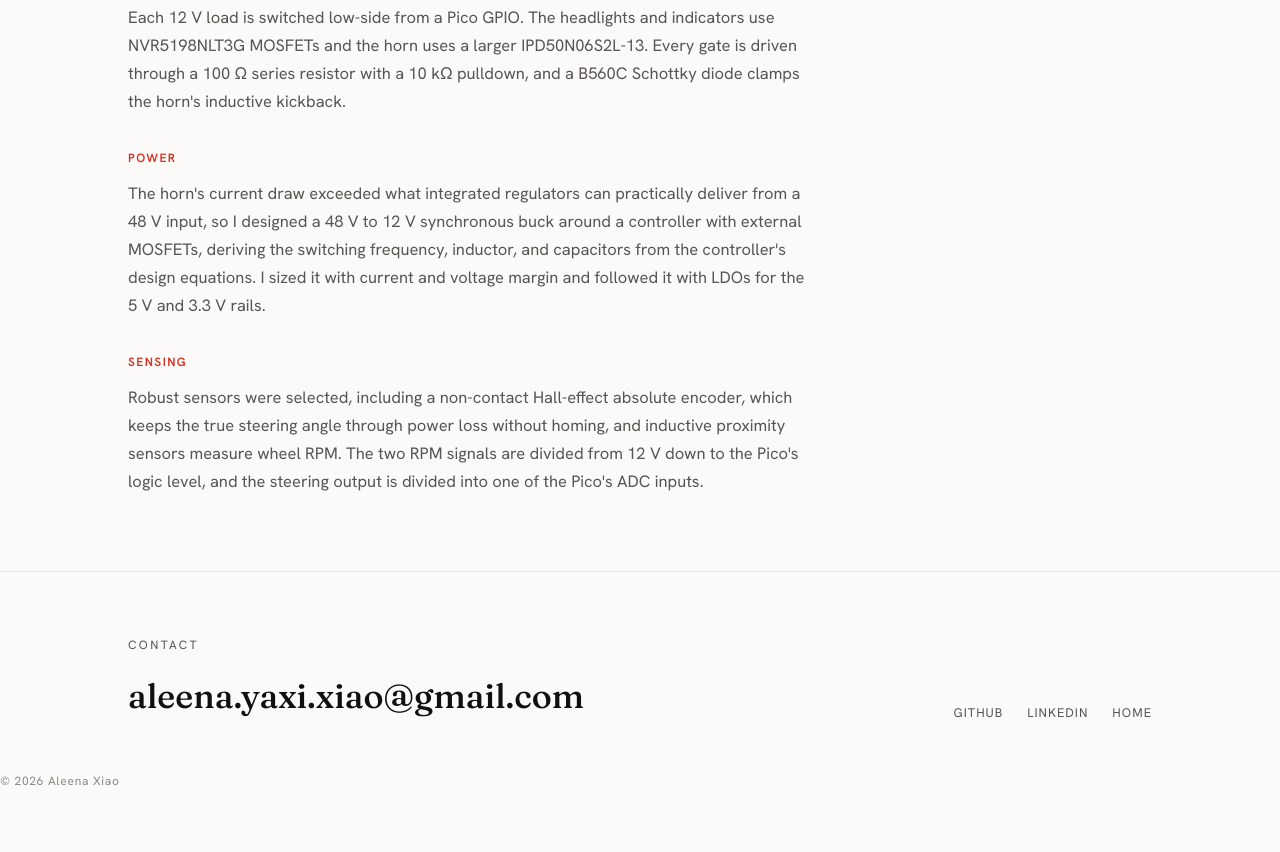
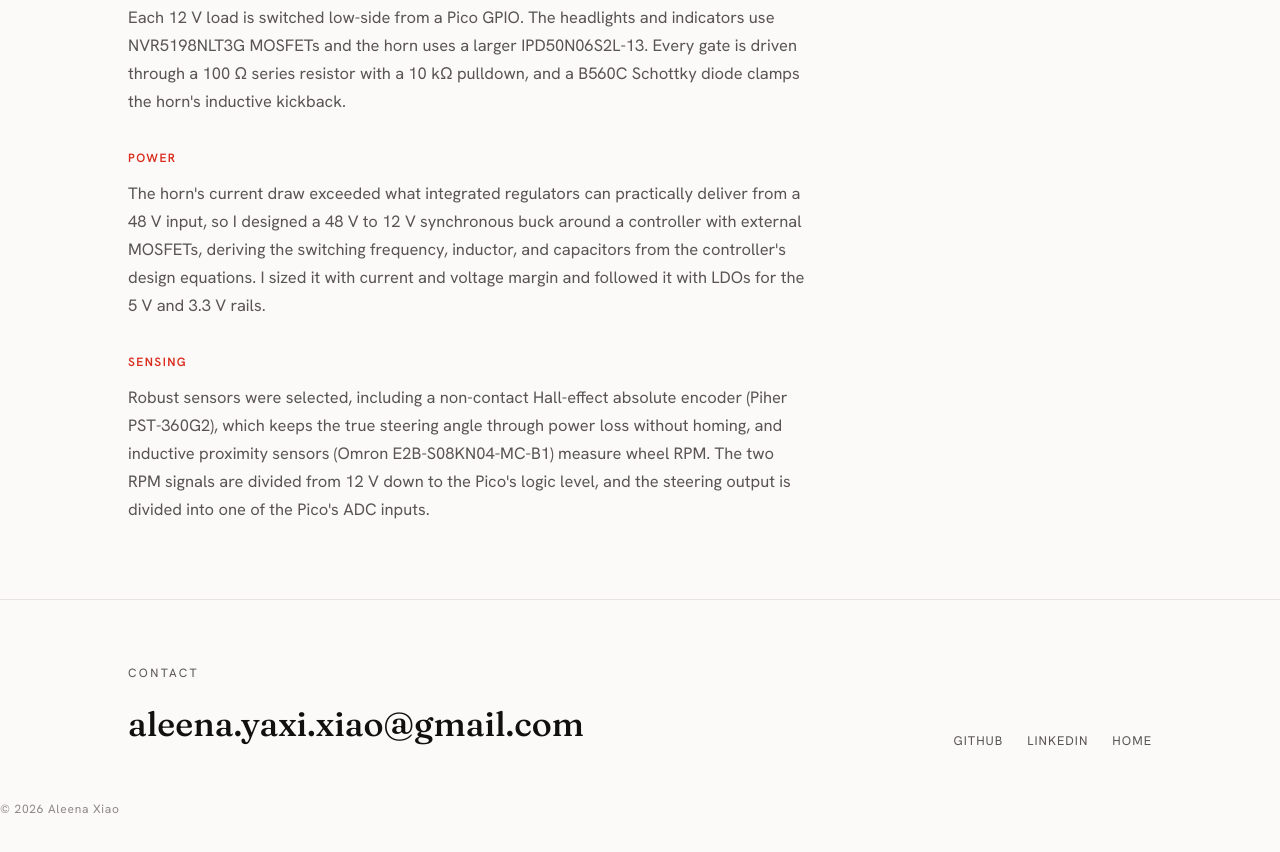
Before and after one commit to axiaoy/axiaoy.github.io, a plain HTML site: page project-faux.html in a window 1280 px wide. Shown: the part 1315-2167 px from the top of the page. Before the commit the page ends 2146 px from the top, so only its background shows below. Drawn offline with Linux system fonts and the light colour scheme.

Commit message:
Sensor names

```diff
--- a/project-faux.html
+++ b/project-faux.html
@@ -90,9 +90,9 @@
 
         <h2 class="detail__subhead">Sensing</h2>
         <p>
-          Robust sensors were selected, including a non-contact Hall-effect absolute encoder, which
+          Robust sensors were selected, including a non-contact Hall-effect absolute encoder (Piher PST-360G2), which
           keeps the true steering angle through power loss without homing, and inductive
-          proximity sensors measure wheel RPM. The two RPM signals are divided from 12 V
+          proximity sensors (Omron E2B-S08KN04-MC-B1) measure wheel RPM. The two RPM signals are divided from 12 V
           down to the Pico's logic level, and the steering output is divided into one of the
           Pico's ADC inputs.
         </p>
```
